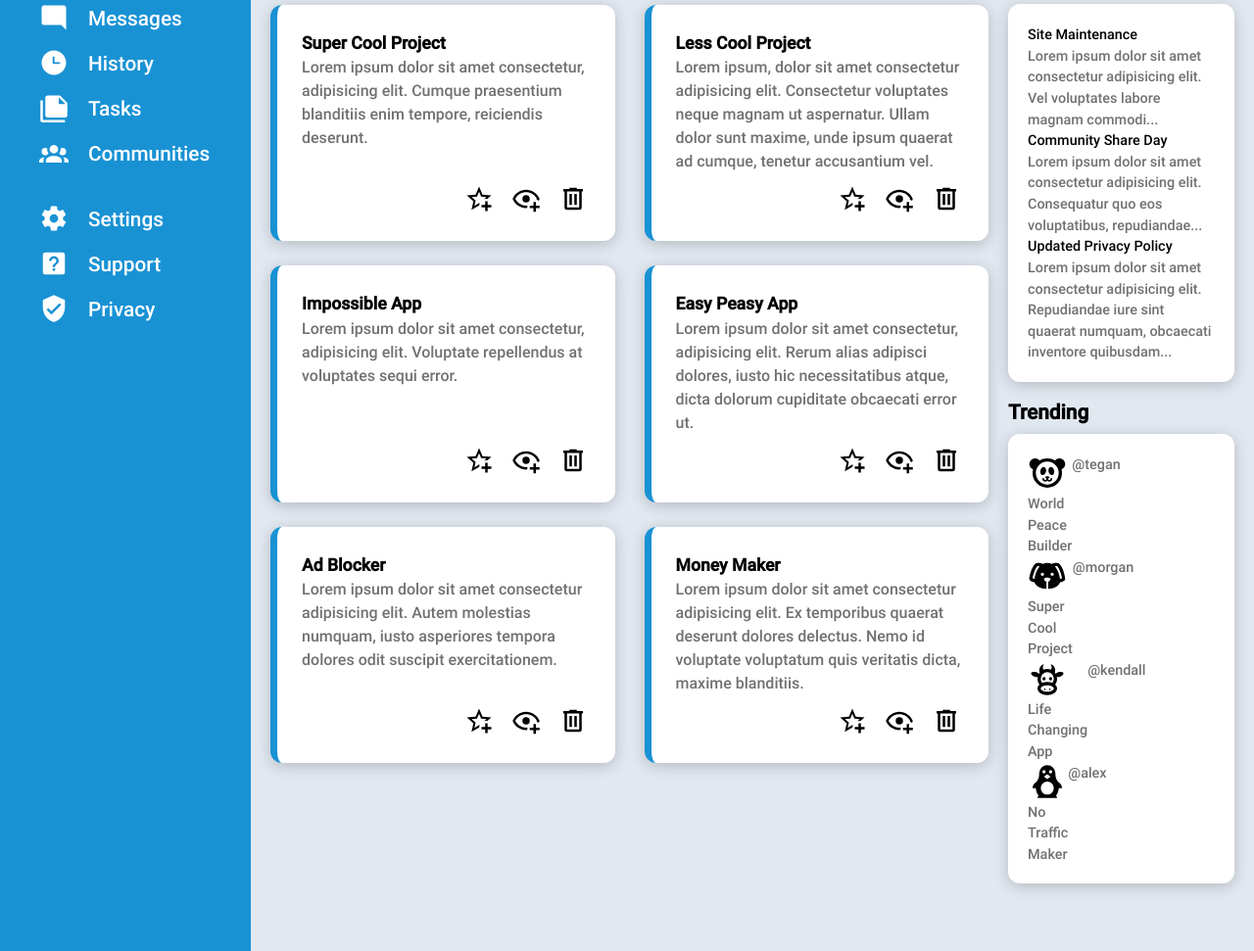
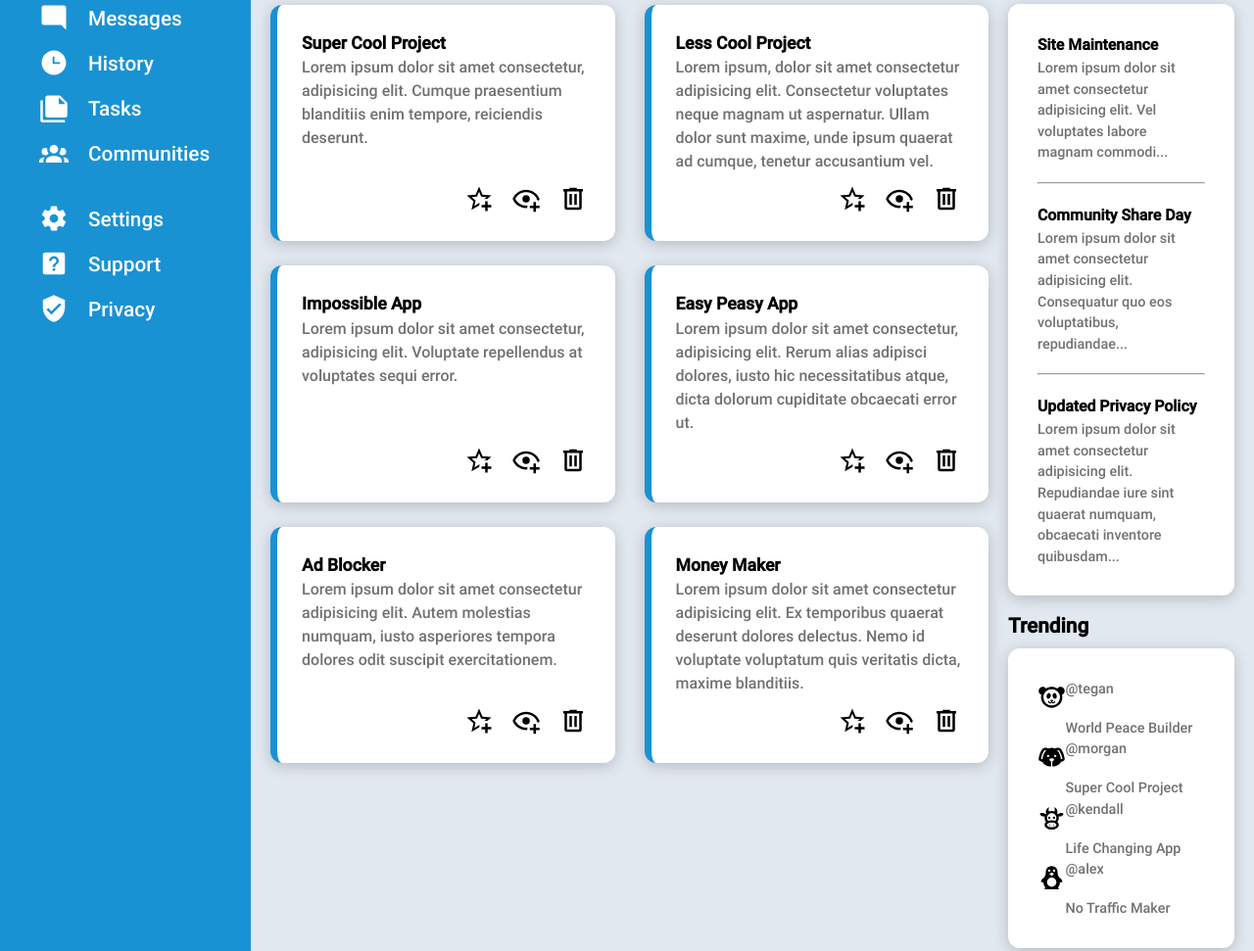
Before and after one commit to jetfuzz/admin-dashboard, a plain HTML site: page index.html in a window 1280 px wide. Shown: the part 220-1191 px from the top of the page at 98% size. Drawn offline with Linux system fonts and the light colour scheme; files whose address does not match are found by name.

Commit message:
Finish announcements section

```diff
--- a/index.html
+++ b/index.html
@@ -144,8 +144,10 @@
                 <div class="sidebar-card">
                     <p class="title">Site Maintenance</p>
                     <p>Lorem ipsum dolor sit amet consectetur adipisicing elit. Vel voluptates labore magnam commodi...</p>
+                    <hr>
                     <p class="title">Community Share Day</p>
                     <p>Lorem ipsum dolor sit amet consectetur adipisicing elit. Consequatur quo eos voluptatibus, repudiandae...</p>
+                    <hr>
                     <p class="title">Updated Privacy Policy</p>
                     <p>Lorem ipsum dolor sit amet consectetur adipisicing elit. Repudiandae iure sint quaerat numquam, obcaecati inventore quibusdam...</p>
                 </div>
@@ -154,22 +156,22 @@
                     <div class="trending-account">
                         <img src="panda.svg" alt="Panda Icon" class="trending-icon">
                         <p>@tegan</p>
-                        <p>World Peace Builder</p>
+                        <p class="trending-info">World Peace Builder</p>
                     </div>
                     <div class="trending-account">
                         <img src="dog.svg" alt="Dog Icon" class="trending-icon">
-                        <p>@morgan</p>
-                        <p>Super Cool Project</p>
+                        <p class="trending-user">@morgan</p>
+                        <p class="trending-info">Super Cool Project</p>
                     </div>
                     <div class="trending-account">
                         <img src="cow.svg" alt="Cow Icon" class="trending-icon">
-                        <p>@kendall</p>
-                        <p>Life Changing App</p>
+                        <p class="trending-user">@kendall</p>
+                        <p class="trending-info">Life Changing App</p>
                     </div>
                     <div class="trending-account">
                         <img src="penguin.svg" alt="Penguin Icon" class="trending-icon">
-                        <p>@alex</p>
-                        <p>No Traffic Maker</p>
+                        <p class="trending-user">@alex</p>
+                        <p class="trending-info">No Traffic Maker</p>
                     </div>
                 </div>
             </div>
--- a/style.css
+++ b/style.css
@@ -281,7 +281,7 @@ li {
 .sidebar-card {
   background-color: white;
   border-radius: 12px;
-  padding: 20px;
+  padding: 30px;
   color: #717171;
   font-size: 0.9em;
   margin-right: 20px;
@@ -290,7 +290,13 @@ li {
 
 .sidebar-card > .title {
   color: black;
-  font-size: 1em;
+  font-weight: bold;
+  font-size: 1.1em;
+}
+
+.sidebar-card > hr {
+  margin-top: 20px;
+  margin-bottom: 20px;
 }
 
 .trending-account {
@@ -302,6 +308,15 @@ li {
   height: 40px;
   grid-template-columns: 1 / 2;
   grid-template-rows: 1 / 3;
+  margin: auto;
+}
+
+.trending-user {
+
+}
+
+.trending-info {
+  grid-column: 2 / 3;
 }
 
 ul {
```
